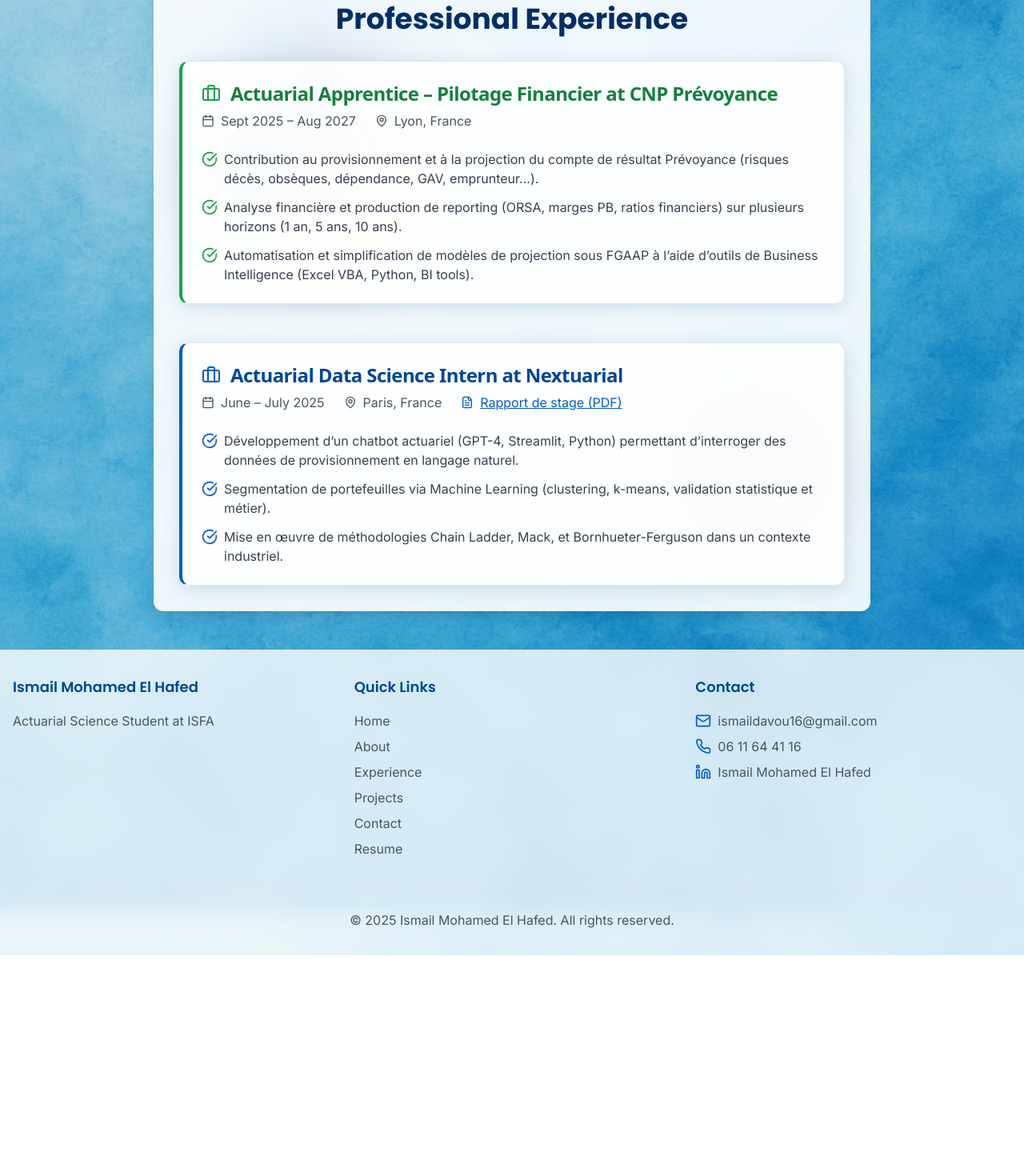
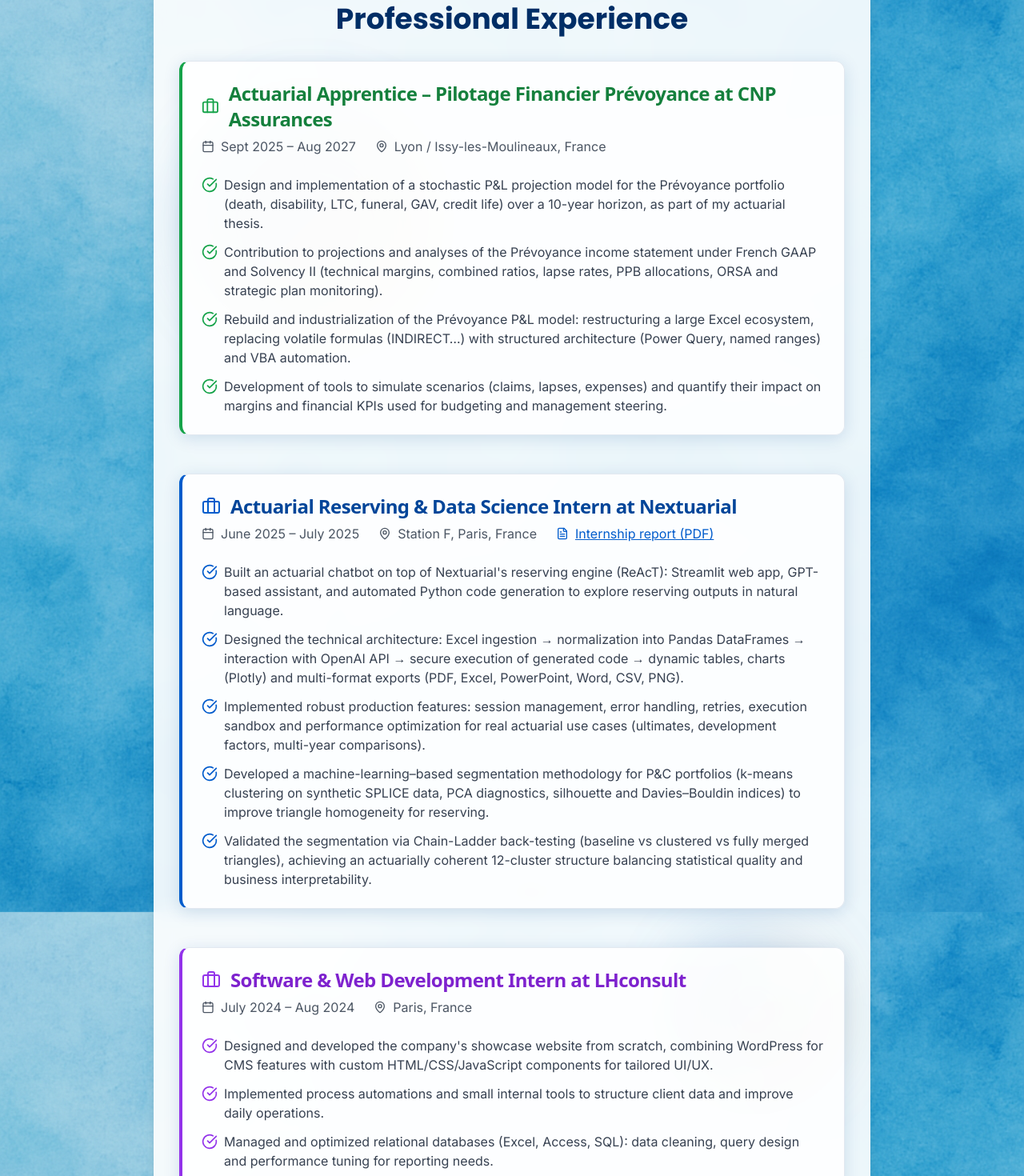
Before and after one commit to Ismail20012/my-portfolio, a Next.js app: page /experience in a window 1280 px wide. Shown: the part 140-1610 px from the top of the page at 80% size. Before the commit the page ends 1334 px from the top, so only its background shows below. Built offline with nearby package versions, Linux system fonts and the light colour scheme.

Commit message:
Revise experience section with updated roles and details
Updated job titles and descriptions for clarity and accuracy. Added new internship experience and enhanced existing entries with detailed contributions.

```diff
--- a/app/experience/page.tsx
+++ b/app/experience/page.tsx
@@ -5,7 +5,9 @@ export default function ExperiencePage() {
   return (
     <main className="container mx-auto px-4 py-12 animate-fade-in">
       <div className="max-w-4xl mx-auto bg-white/90 backdrop-blur-md rounded-xl p-8 shadow-lg">
-        <h1 className="text-4xl font-bold mb-8 text-center text-blue-800">Professional Experience</h1>
+        <h1 className="text-4xl font-bold mb-8 text-center text-blue-800">
+          Professional Experience
+        </h1>
 
         {/* Abstract decorative elements */}
         <div className="abstract-shape abstract-shape-1"></div>
@@ -17,7 +19,7 @@ export default function ExperiencePage() {
             <CardHeader>
               <CardTitle className="text-2xl flex items-center text-green-700">
                 <Briefcase className="h-6 w-6 mr-3 text-green-600" />
-                Actuarial Apprentice – Pilotage Financier at CNP Prévoyance
+                Actuarial Apprentice – Pilotage Financier Prévoyance at CNP Assurances
               </CardTitle>
               <div className="flex flex-col sm:flex-row sm:items-center text-gray-600 mt-2 gap-y-1 sm:gap-x-6">
                 <div className="flex items-center">
@@ -26,7 +28,7 @@ export default function ExperiencePage() {
                 </div>
                 <div className="flex items-center">
                   <MapPin className="h-4 w-4 mr-2" />
-                  <span>Lyon, France</span>
+                  <span>Lyon / Issy-les-Moulineaux, France</span>
                 </div>
               </div>
             </CardHeader>
@@ -34,15 +36,19 @@ export default function ExperiencePage() {
               <ul className="space-y-3 text-gray-700">
                 <li className="flex">
                   <CheckCircle className="h-5 w-5 mr-2 text-green-600 flex-shrink-0 mt-0.5" />
-                  Contribution au provisionnement et à la projection du compte de résultat Prévoyance (risques décès, obsèques, dépendance, GAV, emprunteur…).
+                  Design and implementation of a stochastic P&amp;L projection model for the Prévoyance portfolio (death, disability, LTC, funeral, GAV, credit life) over a 10-year horizon, as part of my actuarial thesis.
                 </li>
                 <li className="flex">
                   <CheckCircle className="h-5 w-5 mr-2 text-green-600 flex-shrink-0 mt-0.5" />
-                  Analyse financière et production de reporting (ORSA, marges PB, ratios financiers) sur plusieurs horizons (1 an, 5 ans, 10 ans).
+                  Contribution to projections and analyses of the Prévoyance income statement under French GAAP and Solvency II (technical margins, combined ratios, lapse rates, PPB allocations, ORSA and strategic plan monitoring).
                 </li>
                 <li className="flex">
                   <CheckCircle className="h-5 w-5 mr-2 text-green-600 flex-shrink-0 mt-0.5" />
-                  Automatisation et simplification de modèles de projection sous FGAAP à l’aide d’outils de Business Intelligence (Excel VBA, Python, BI tools).
+                  Rebuild and industrialization of the Prévoyance P&amp;L model: restructuring a large Excel ecosystem, replacing volatile formulas (INDIRECT…) with structured architecture (Power Query, named ranges) and VBA automation.
+                </li>
+                <li className="flex">
+                  <CheckCircle className="h-5 w-5 mr-2 text-green-600 flex-shrink-0 mt-0.5" />
+                  Development of tools to simulate scenarios (claims, lapses, expenses) and quantify their impact on margins and financial KPIs used for budgeting and management steering.
                 </li>
               </ul>
             </CardContent>
@@ -53,21 +59,24 @@ export default function ExperiencePage() {
             <CardHeader>
               <CardTitle className="text-2xl flex items-center text-blue-700">
                 <Briefcase className="h-6 w-6 mr-3 text-blue-600" />
-                Actuarial Data Science Intern at Nextuarial
+                Actuarial Reserving &amp; Data Science Intern at Nextuarial
               </CardTitle>
               <div className="flex flex-col sm:flex-row sm:items-center text-gray-600 mt-2 gap-y-1 sm:gap-x-6">
                 <div className="flex items-center">
                   <Calendar className="h-4 w-4 mr-2" />
-                  <span>June – July 2025</span>
+                  <span>June 2025 – July 2025</span>
                 </div>
                 <div className="flex items-center">
                   <MapPin className="h-4 w-4 mr-2" />
-                  <span>Paris, France</span>
+                  <span>Station F, Paris, France</span>
                 </div>
                 <div className="flex items-center">
                   <FileText className="h-4 w-4 mr-2 text-blue-600" />
-                  <a href="/documents/MOHAMED-EL-HAFED_Ismail_RapportStage.pdf" className="text-blue-600 underline">
-                    Rapport de stage (PDF)
+                  <a
+                    href="/documents/MOHAMED-EL-HAFED_Ismail_RapportStage.pdf"
+                    className="text-blue-600 underline"
+                  >
+                    Internship report (PDF)
                   </a>
                 </div>
               </div>
@@ -76,15 +85,59 @@ export default function ExperiencePage() {
               <ul className="space-y-3 text-gray-700">
                 <li className="flex">
                   <CheckCircle className="h-5 w-5 mr-2 text-blue-600 flex-shrink-0 mt-0.5" />
-                  Développement d’un chatbot actuariel (GPT-4, Streamlit, Python) permettant d’interroger des données de provisionnement en langage naturel.
+                  Built an actuarial chatbot on top of Nextuarial&apos;s reserving engine (ReAcT): Streamlit web app, GPT-based assistant, and automated Python code generation to explore reserving outputs in natural language.
                 </li>
                 <li className="flex">
                   <CheckCircle className="h-5 w-5 mr-2 text-blue-600 flex-shrink-0 mt-0.5" />
-                  Segmentation de portefeuilles via Machine Learning (clustering, k-means, validation statistique et métier).
+                  Designed the technical architecture: Excel ingestion → normalization into Pandas DataFrames → interaction with OpenAI API → secure execution of generated code → dynamic tables, charts (Plotly) and multi-format exports (PDF, Excel, PowerPoint, Word, CSV, PNG).
                 </li>
                 <li className="flex">
                   <CheckCircle className="h-5 w-5 mr-2 text-blue-600 flex-shrink-0 mt-0.5" />
-                  Mise en œuvre de méthodologies Chain Ladder, Mack, et Bornhueter-Ferguson dans un contexte industriel.
+                  Implemented robust production features: session management, error handling, retries, execution sandbox and performance optimization for real actuarial use cases (ultimates, development factors, multi-year comparisons).
+                </li>
+                <li className="flex">
+                  <CheckCircle className="h-5 w-5 mr-2 text-blue-600 flex-shrink-0 mt-0.5" />
+                  Developed a machine-learning–based segmentation methodology for P&amp;C portfolios (k-means clustering on synthetic SPLICE data, PCA diagnostics, silhouette and Davies–Bouldin indices) to improve triangle homogeneity for reserving.
+                </li>
+                <li className="flex">
+                  <CheckCircle className="h-5 w-5 mr-2 text-blue-600 flex-shrink-0 mt-0.5" />
+                  Validated the segmentation via Chain-Ladder back-testing (baseline vs clustered vs fully merged triangles), achieving an actuarially coherent 12-cluster structure balancing statistical quality and business interpretability.
+                </li>
+              </ul>
+            </CardContent>
+          </Card>
+
+          {/* Internship LHconsult */}
+          <Card className="border-l-4 border-l-purple-600 custom-card animate-slide-in-left">
+            <CardHeader>
+              <CardTitle className="text-2xl flex items-center text-purple-700">
+                <Briefcase className="h-6 w-6 mr-3 text-purple-600" />
+                Software &amp; Web Development Intern at LHconsult
+              </CardTitle>
+              <div className="flex flex-col sm:flex-row sm:items-center text-gray-600 mt-2 gap-y-1 sm:gap-x-6">
+                <div className="flex items-center">
+                  <Calendar className="h-4 w-4 mr-2" />
+                  <span>July 2024 – Aug 2024</span>
+                </div>
+                <div className="flex items-center">
+                  <MapPin className="h-4 w-4 mr-2" />
+                  <span>Paris, France</span>
+                </div>
+              </div>
+            </CardHeader>
+            <CardContent>
+              <ul className="space-y-3 text-gray-700">
+                <li className="flex">
+                  <CheckCircle className="h-5 w-5 mr-2 text-purple-600 flex-shrink-0 mt-0.5" />
+                  Designed and developed the company&apos;s showcase website from scratch, combining WordPress for CMS features with custom HTML/CSS/JavaScript components for tailored UI/UX.
+                </li>
+                <li className="flex">
+                  <CheckCircle className="h-5 w-5 mr-2 text-purple-600 flex-shrink-0 mt-0.5" />
+                  Implemented process automations and small internal tools to structure client data and improve daily operations.
+                </li>
+                <li className="flex">
+                  <CheckCircle className="h-5 w-5 mr-2 text-purple-600 flex-shrink-0 mt-0.5" />
+                  Managed and optimized relational databases (Excel, Access, SQL): data cleaning, query design and performance tuning for reporting needs.
                 </li>
               </ul>
             </CardContent>
```
